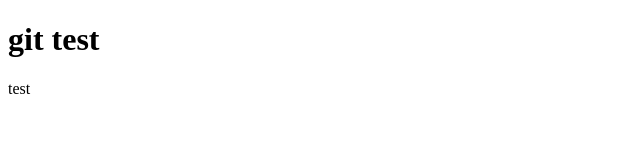
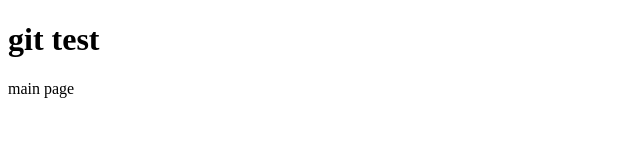
Before and after one commit to kmr2019/git-test, a plain HTML site: page index.html in a window 1280 px wide. Shown: the full height of the page, 0-640 px from the left. Drawn offline with Linux system fonts and the light colour scheme.

Commit message:
main page 생성

```diff
--- a/index.html
+++ b/index.html
@@ -7,6 +7,6 @@
 </head>
 <body>
     <h1>git test</h1>
-    <div>test</div>
+    <div>main page</div>
 </body>
 </html>
```
